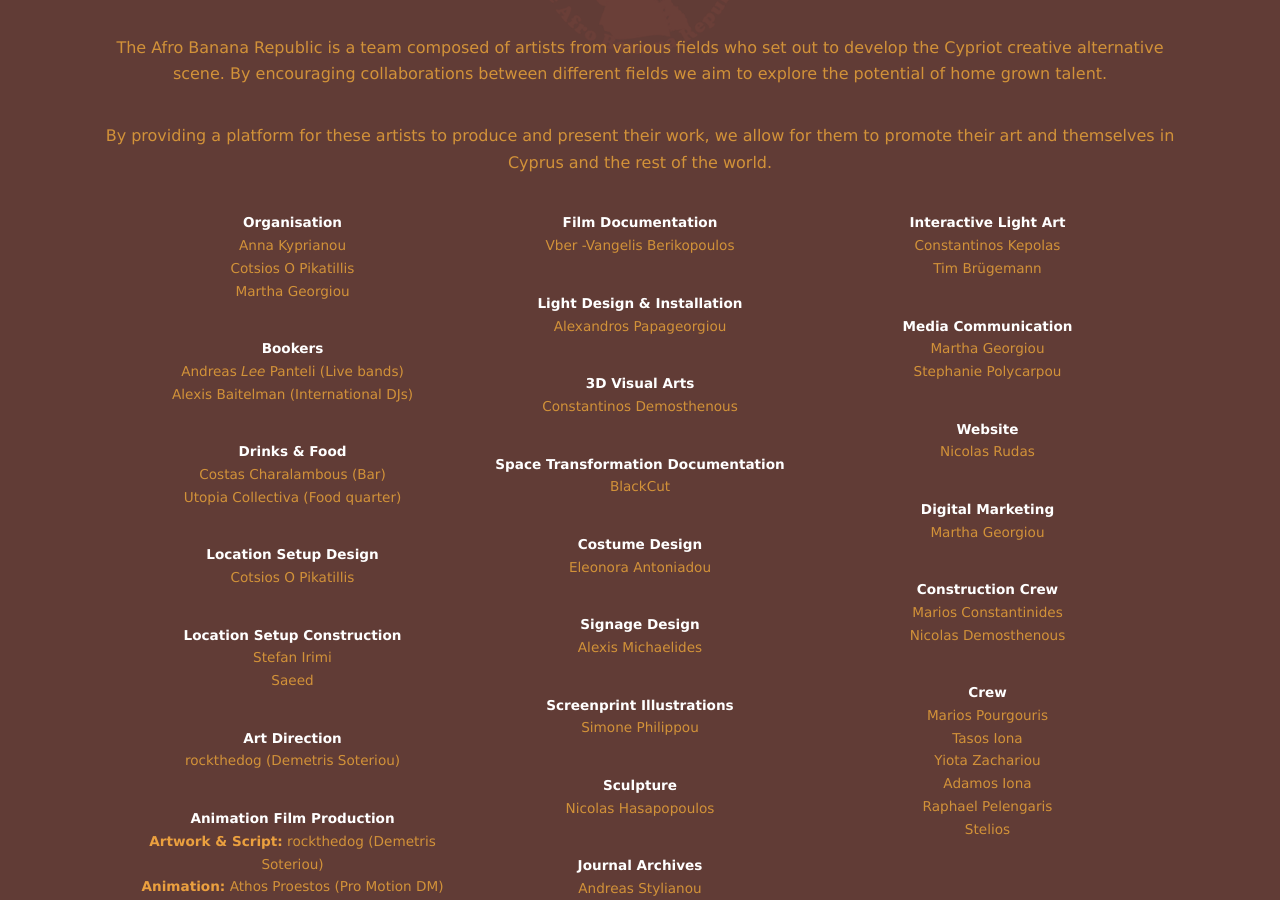
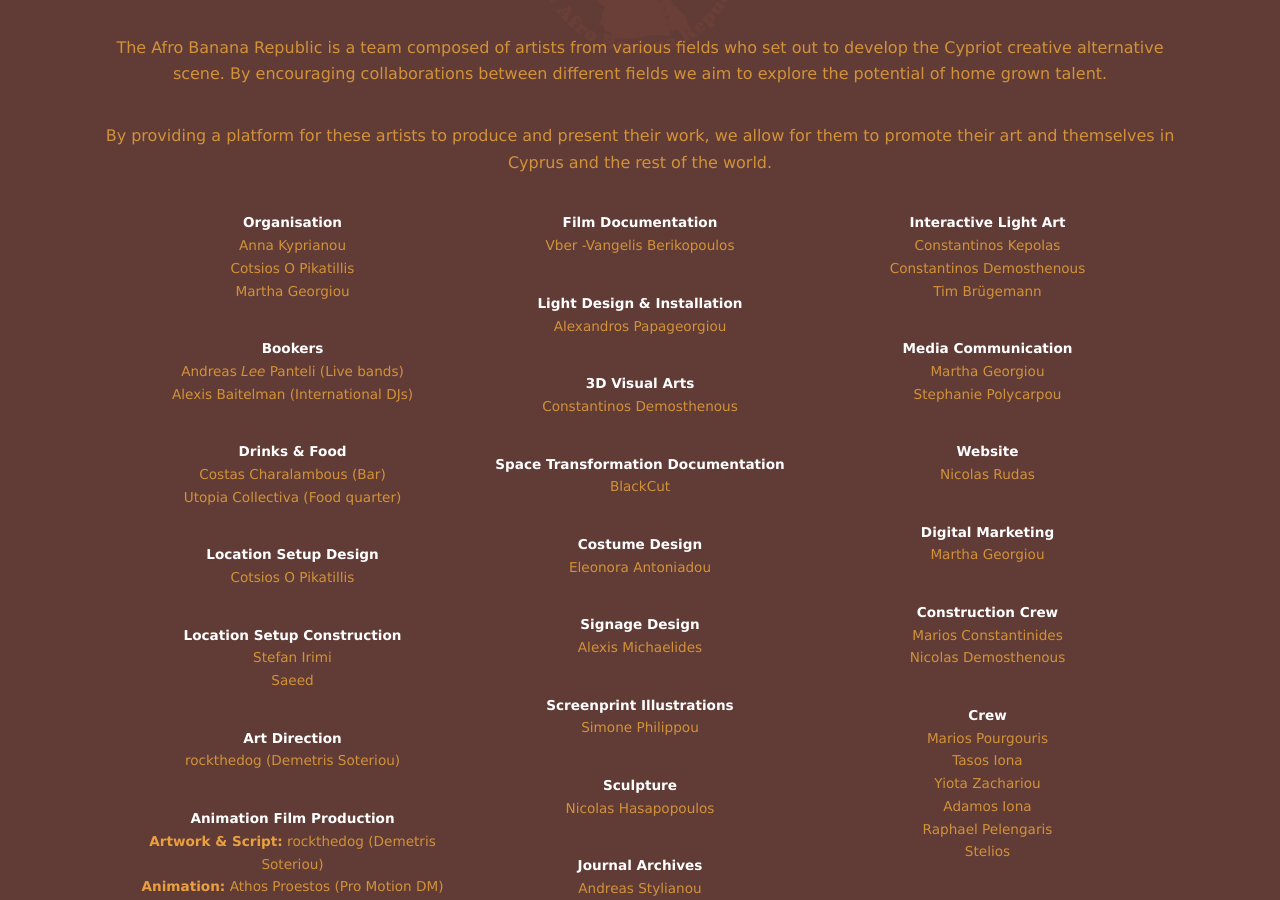
Before and after one commit to afrobanana/colony361, a Jekyll site: the page built from index.html, in a window 1280 px wide and 900 px high, scrolled down 5377 px. Built offline with Jekyll 4.4.1, drawn with Linux system fonts in a browser that asks for light colours.

Commit message:
#15 credits

```diff
--- a/_layouts/base.html
+++ b/_layouts/base.html
@@ -421,6 +421,7 @@
                     <dl>
                         <dt>Interactive Light Art</dt>
                         <dd>Constantinos Kepolas</dd>
+                        <dd>Constantinos Demosthenous</dd>
                         <dd>Tim Brügemann</dd>
                     </dl>
                     <dl>
```
